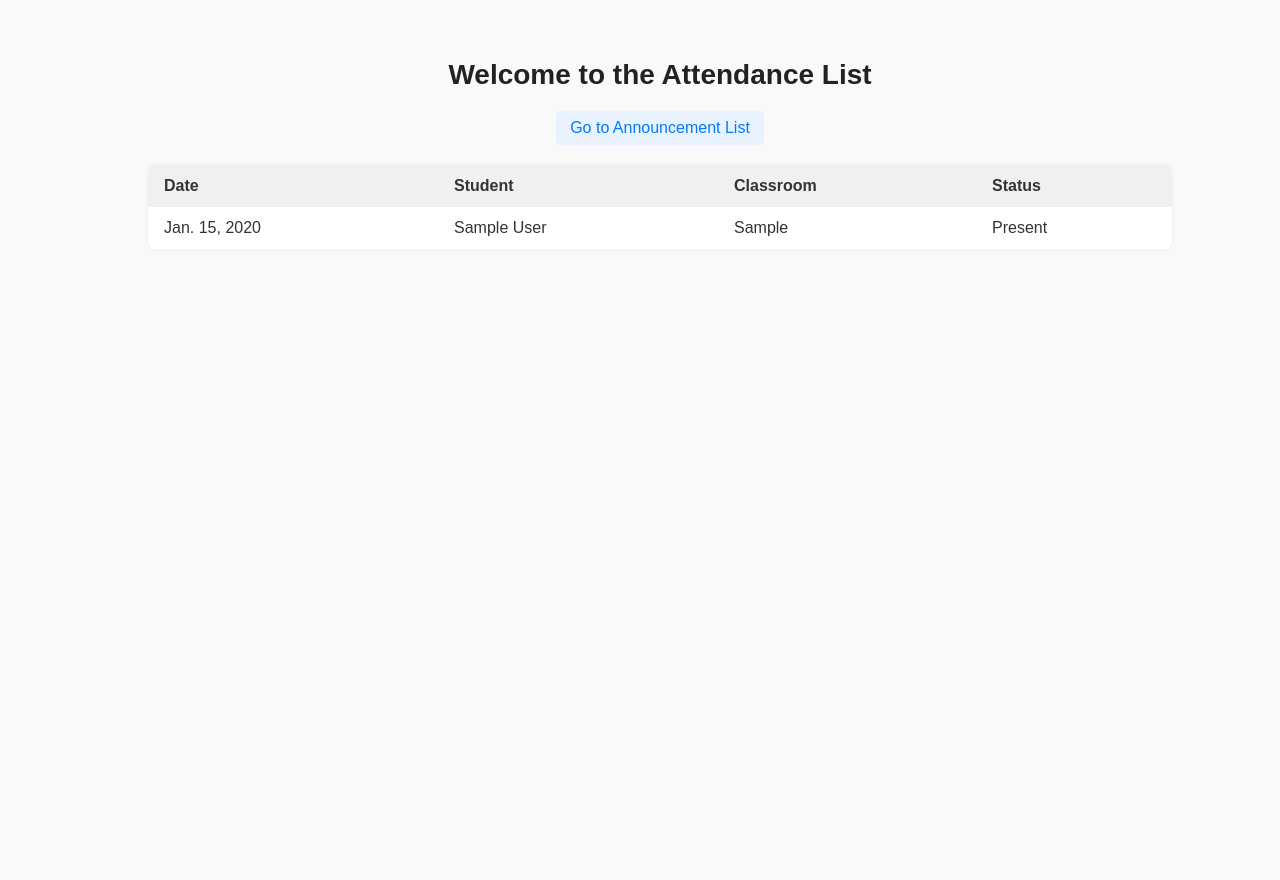
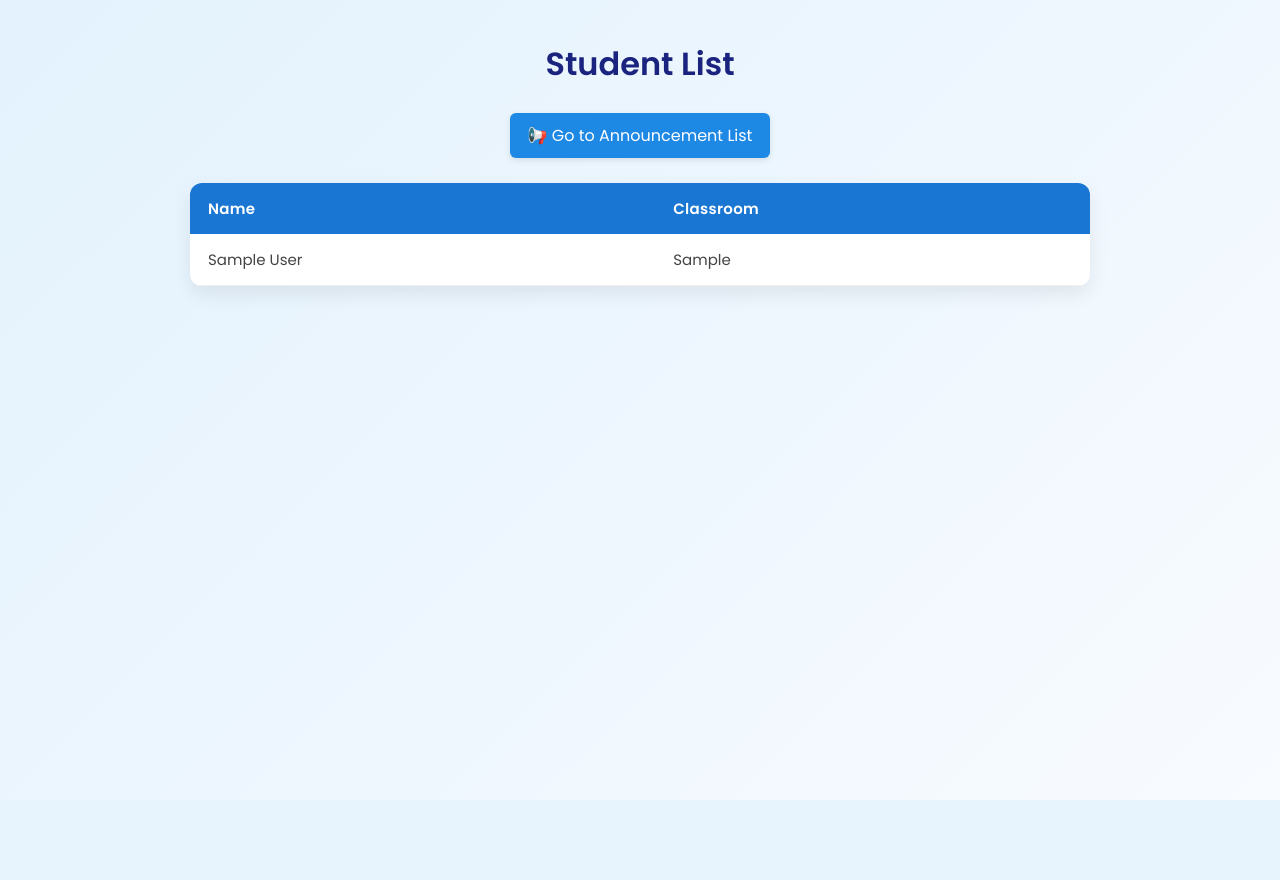
Before and after one commit to KOlivier2119/sms, a Django app: page /attendance/records/ in a window 1280 px wide. After the commit the page ends 800 px from the top, so only its background shows below. Run offline with Django 5.2, Linux system fonts and the light colour scheme; tables that the repository leaves empty hold one stand-in row (values such as "Sample post").

Commit message:
feat: forms properties

```diff
--- a/attendance/forms.py
+++ b/attendance/forms.py
@@ -4,8 +4,10 @@ from .models import Student, Attendance
 class StudentForm(forms.ModelForm):
     class Meta:
         model = Student
-        fields = ['name', 'classroom']
+        fields = ['name', 'classroom', 'gender', 'location']
         widgets = {
             'name': forms.TextInput(attrs={'class': 'form-control', 'placeholder': 'Enter student name'}),
             'classroom': forms.TextInput(attrs={'class': 'form-control', 'placeholder': 'Enter classroom name'}),
+            'gender': forms.RadioSelect(),
+            'location': forms.Select()
         }
--- a/attendance/models.py
+++ b/attendance/models.py
@@ -4,8 +4,18 @@ from django.utils import timezone
 # Create your models here.
 
 class Student(models.Model):
+    GENDER_CHOICES = [
+        ('M', 'Male'),
+        ('F', 'Female'),
+    ]
+    LOCATION_CHOICES = [
+        ('campus', 'Campus'),
+        ('outside', 'Outside'),
+    ]
     name = models.CharField(max_length=50)
     classroom = models.CharField(max_length=50)
+    gender = models.CharField(max_length=1, choices=GENDER_CHOICES, default='M')
+    location = models.CharField(max_length=10, choices=LOCATION_CHOICES, default='campus')
 
     class Meta:
         db_table = "students"
@@ -19,6 +29,7 @@ class Attendance(models.Model):
     date = models.DateField(default=timezone.now())
     present = models.BooleanField(default=False)
 
+
     class Meta:
         db_table = "attendance"
 
--- /dev/null
+++ b/attendance/templates/student_list.html
@@ -0,0 +1,163 @@
+<!DOCTYPE html>
+<html lang="en">
+<head>
+    <meta charset="UTF-8">
+    <meta name="viewport" content="width=device-width, initial-scale=1.0">
+    <title>Student List</title>
+    <link href="https://fonts.googleapis.com/css2?family=Poppins:wght@400;600&display=swap" rel="stylesheet">
+    <style>
+        * {
+            margin: 0;
+            padding: 0;
+            box-sizing: border-box;
+        }
+
+        body {
+            min-height: 100vh;
+            background: linear-gradient(135deg, #e3f2fd, #f8fbff);
+            font-family: 'Poppins', sans-serif;
+            color: #333;
+            display: flex;
+            flex-direction: column;
+            align-items: center;
+            padding: 40px 20px;
+        }
+
+        h1 {
+            font-size: 2rem;
+            font-weight: 600;
+            color: #1a237e;
+            margin-bottom: 25px;
+            text-align: center;
+        }
+
+        a {
+            text-decoration: none;
+            color: #fff;
+            background-color: #1e88e5;
+            padding: 10px 18px;
+            border-radius: 6px;
+            margin-bottom: 25px;
+            display: inline-block;
+            font-weight: 500;
+            transition: all 0.3s ease;
+            box-shadow: 0 2px 6px rgba(0, 0, 0, 0.1);
+        }
+
+        a:hover {
+            background-color: #1565c0;
+            transform: translateY(-2px);
+            box-shadow: 0 4px 10px rgba(21, 101, 192, 0.3);
+        }
+
+        .table-container {
+            width: 100%;
+            max-width: 900px;
+            background: #fff;
+            border-radius: 12px;
+            box-shadow: 0 8px 20px rgba(0,0,0,0.08);
+            overflow: hidden;
+            transition: box-shadow 0.3s ease;
+        }
+
+        .table-container:hover {
+            box-shadow: 0 10px 25px rgba(0,0,0,0.12);
+        }
+
+        table {
+            width: 100%;
+            border-collapse: collapse;
+        }
+
+        thead {
+            background: #1976d2;
+            color: #fff;
+        }
+
+        th {
+            text-align: left;
+            padding: 14px 18px;
+            font-size: 15px;
+            letter-spacing: 0.3px;
+        }
+
+        td {
+            padding: 14px 18px;
+            border-bottom: 1px solid #f0f0f0;
+            font-size: 15px;
+            color: #444;
+        }
+
+        tr:nth-child(even) {
+            background: #f9fbff;
+        }
+
+        tr:hover {
+            background: #e3f2fd;
+            transition: background 0.3s ease;
+        }
+
+
+        @media (max-width: 600px) {
+            table, thead, tbody, th, td, tr {
+                display: block;
+            }
+
+            thead {
+                display: none;
+            }
+
+            tr {
+                background: #fff;
+                margin-bottom: 15px;
+                border-radius: 8px;
+                box-shadow: 0 4px 10px rgba(0,0,0,0.05);
+                padding: 10px;
+            }
+
+            td {
+                display: flex;
+                justify-content: space-between;
+                padding: 10px;
+                border: none;
+                border-bottom: 1px solid #eee;
+            }
+
+            td::before {
+                content: attr(data-label);
+                font-weight: 600;
+                color: #1a237e;
+            }
+        }
+    </style>
+</head>
+<body>
+    <h1>Student List</h1>
+    <a href="{% url 'announcement_list' %}">📢 Go to Announcement List</a>
+
+    <div class="table-container">
+        <table>
+            <thead>
+                <tr>
+                    <th>Name</th>
+                    <th>Classroom</th>
+                </tr>
+            </thead>
+            <tbody>
+                {% for student in students %}
+                <tr>
+                    <td data-label="Name">{{ student.name }}</td>
+                    <td data-label="Classroom">{{ student.classroom }}</td>
+                </tr>
+                {% empty %}
+                <tr>
+                    <td colspan="2" style="text-align:center; padding: 20px; color: #999;">
+                        No students found.
+                    </td>
+                </tr>
+                {% endfor %}
+            </tbody>
+        </table>
+    </div>
+</body>
+</html>
--- a/attendance/urls.py
+++ b/attendance/urls.py
@@ -3,6 +3,7 @@ from django.urls import path, include
 from attendance import views
 
 urlpatterns = [
-    path('records/', views.attendance_list, name='attendance_list'),
-    path('register/', views.add_student, name='add_student')
+    path('records/', views.student_list, name='student_list'),
+    path('register/', views.add_student, name='add_student'),
+    path('mark/', views.mark_attendance, name='mark_attendance'),
 ]
--- a/attendance/views.py
+++ b/attendance/views.py
@@ -1,10 +1,11 @@
 from django.shortcuts import render, redirect
-from attendance.models import Attendance, Student
 from django.http import JsonResponse
 from django.utils import timezone
+from django.contrib import messages
+
+from attendance.models import Attendance, Student
 from attendance.forms import StudentForm
 
-# Create your views here.
 
 def attendance_list(request):
     records = Attendance.objects.select_related('student').order_by('-date')
@@ -12,28 +13,47 @@ def attendance_list(request):
         'records': records
     })
 
+
+def student_list(request):
+    students = Student.objects.all()
+    return render(request, 'student_list.html', {
+        'students': students
+    })
+
+
 def add_student(request):
     if request.method == 'POST':
         form = StudentForm(request.POST)
         if form.is_valid():
             form.save()
-            return redirect('attendance_list')
+            messages.success(request, 'Student added successfully!')
+            return redirect('add_student')
+        else:
+            messages.error(request, 'Failed to add student. Please fix the errors below.')
     else:
         form = StudentForm()
+
     return render(request, 'add_student.html', {'form': form})
+
+
 
 def mark_attendance(request):
     students = Student.objects.all()
     date = timezone.now().date()
 
     if request.method == 'POST':
-        for student in students:
-            is_present = f'student_{student.id}' in request.POST
-            Attendance.objects.update_or_create(
-                student=student,
-                date=date,
-                defaults={'present': is_present}
-            )
+        try:
+            for student in students:
+                is_present = f'student_{student.id}' in request.POST
+                Attendance.objects.update_or_create(
+                    student=student,
+                    date=date,
+                    defaults={'present': is_present}
+                )
+            messages.success(request, 'Attendance marked successfully!')
+        except Exception as e:
+            messages.error(request, f'Failed to mark attendance: {e}')
+
         return redirect('attendance_list')
 
-    return render(request, 'attendance_list.html')
+    return render(request, 'mark_attendance.html', {'students': students})
```
Also changed, not shown: attendance/templates/add_student.html (+12 -1 lines), attendance/templates/mark_attendance.html (+116 -0 lines), attendance/migrations/0005_student_gender_student_location_and_more.py (added).
